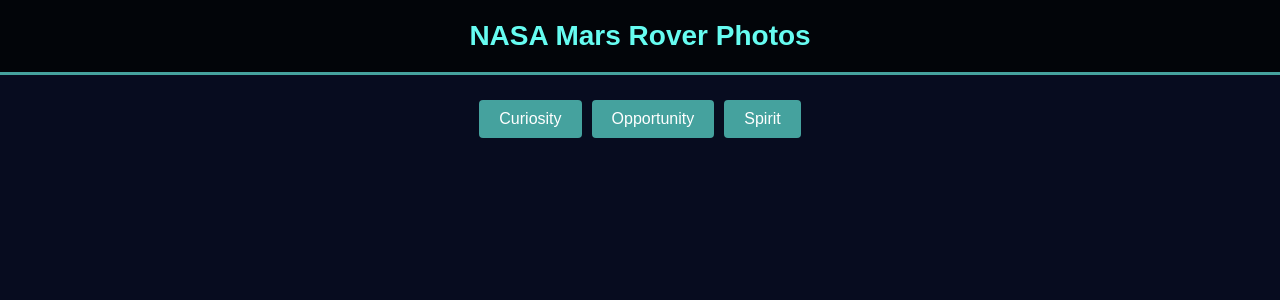
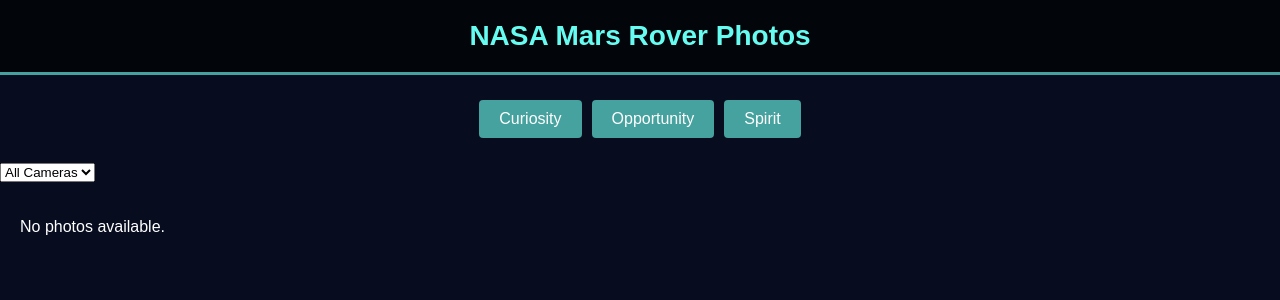
Before and after one commit to cilfonegabriel/nasa-mars-rover, a Next.js app: page /roverphotos in a window 1280 px wide. Shown: the top 300 px of the page. Built offline with nearby package versions, Linux system fonts and the light colour scheme.

Commit message:
add t select camera, camera filter and date

```diff
--- a/src/components/MarsRoverPhotos.js
+++ b/src/components/MarsRoverPhotos.js
@@ -1,6 +1,15 @@
 import React, { useState, useEffect } from 'react';
 import axios from 'axios';
 import ReactPaginate from 'react-paginate';
+
+function getSolForCurrentDate() {
+  const missionStartDate = new Date(2023, 0, 1);
+  const currentDate = new Date();
+  const timeDifference = currentDate - missionStartDate;
+  const daysDifference = timeDifference / (1000 * 60 * 60 * 24);
+  const sol = Math.floor(daysDifference);
+  return sol;
+}
 
 const MarsRoverPhotosPage = () => {
   const [rover, setRover] = useState('');
@@ -9,6 +18,8 @@
   const photosPerPage = 25;
   const apiKey = 'mn0cL646A86fzVD3vI3MdMpphxncHeUDjNCzgPja';
   const [isLoading, setIsLoading] = useState(false);
+  const sol = getSolForCurrentDate();
+  const [selectedCamera, setSelectedCamera] = useState('');
 
   useEffect(() => {
     if (rover) {
@@ -26,10 +37,11 @@
           setIsLoading(false);
         });
     }
-  }, [rover]);
+  }, [rover, sol]);
 
   const handleRoverChange = (selectedRover) => {
     setRover(selectedRover);
+    setSelectedCamera('');
     setCurrentPage(0);
   };
 
@@ -38,9 +50,16 @@
     window.scrollTo({ top: 0, behavior: 'smooth' });
   };
 
+  const filteredPhotos = selectedCamera
+    ? photos.filter((photo) => photo.camera.name === selectedCamera)
+    : photos;
+
   const indexOfLastPhoto = (currentPage + 1) * photosPerPage;
   const indexOfFirstPhoto = indexOfLastPhoto - photosPerPage;
-  const currentPhotos = photos.slice(indexOfFirstPhoto, indexOfLastPhoto);
+  const currentPhotos = filteredPhotos.slice(
+    indexOfFirstPhoto,
+    indexOfLastPhoto
+  );
 
   const isRoverSelected = rover !== '';
 
@@ -69,6 +88,19 @@
           Spirit
         </button>
       </div>
+      <div className="camera-dropdown">
+        <select
+          value={selectedCamera}
+          onChange={(e) => setSelectedCamera(e.target.value)}
+        >
+          <option value="">All Cameras</option>
+          {photos.map((photo) => (
+            <option key={photo.id} value={photo.camera.name}>
+              {photo.camera.full_name}
+            </option>
+          ))}
+        </select>
+      </div>
       <div className="rover-photos-container">
         <div className="photo-gallery">
           {isLoading ? (
@@ -82,16 +114,19 @@
                   alt={`Mars ${photo.id}`}
                   className="rover-photo"
                 />
+                <p className="photo-date">Date Taken: {photo.earth_date}</p>
               </div>
             ))
-          ) : null}
+          ) : (
+            <p>No photos available.</p>
+          )}
         </div>
         {isRoverSelected && (
           <div className="pagination-container">
             <ReactPaginate
               previousLabel={'← Previous'}
               nextLabel={'Next →'}
-              pageCount={Math.ceil(photos.length / photosPerPage)}
+              pageCount={Math.ceil(filteredPhotos.length / photosPerPage)}
               onPageChange={handlePageClick}
               containerClassName={'pagination'}
               activeClassName={'active'}
```
